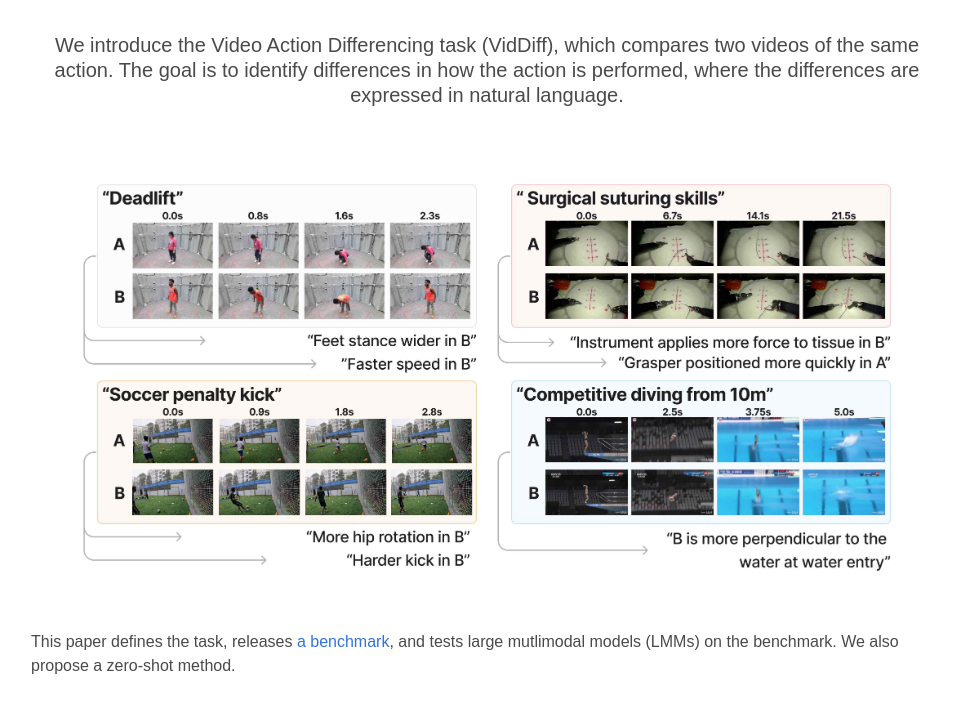
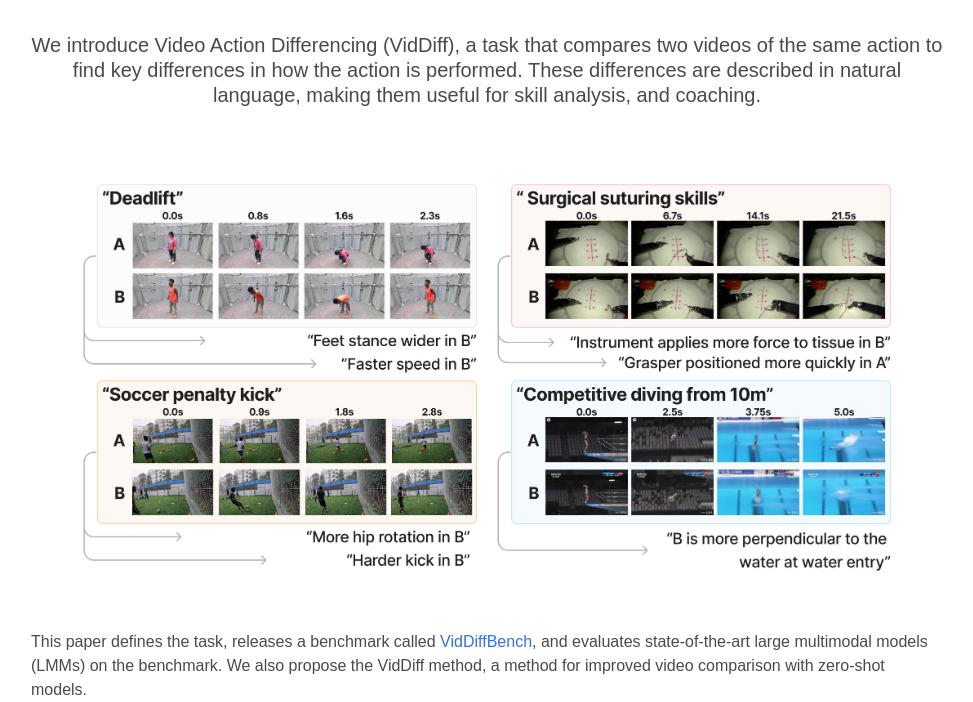
Before and after one commit to jmhb0/viddiff, a plain HTML site: page docs/index.html in a window 1280 px wide. Shown: the part 398-1100 px from the top of the page, without its empty margins (153-1126 px from the left). Drawn offline with nearby package versions, Linux system fonts and the light colour scheme; some icons are missing; a web font is replaced by a local one.

Commit message:
site updates

```diff
--- a/docs/index.html
+++ b/docs/index.html
@@ -132,12 +132,13 @@
   <div class="container is-max-desktop">
     <div class="hero-body">
       <h2 class="subtitle has-text-centered">
-       We introduce the Video Action Differencing task (VidDiff), which compares two videos of the same action. The goal is to identify differences in how the action is performed, where the differences are expressed in natural language.
+        We introduce Video Action Differencing (VidDiff), a task that compares two videos of the same action to find key differences in how the action is performed. These differences are described in natural language, making them useful for skill analysis, and coaching.
       </h2>
       <img src="./static/images/pull.jpg"
                  class=""
                  alt="VidDiff pull figure."/>
-      <p>This paper defines the task, releases <a href="https://huggingface.co/datasets/jmhb/VidDiffBench">a benchmark</a>, and tests large mutlimodal models (LMMs) on the benchmark. We also propose a zero-shot method.</p>
+      <p>This paper defines the task, releases a benchmark called <a href="https://huggingface.co/datasets/jmhb/VidDiffBench">VidDiffBench</a>, and evaluates state-of-the-art large multimodal models (LMMs) on the benchmark. We also propose the VidDiff method, a method for improved video comparison with zero-shot models.
+      </p>
     </div>
   </div>
 </section>
```
